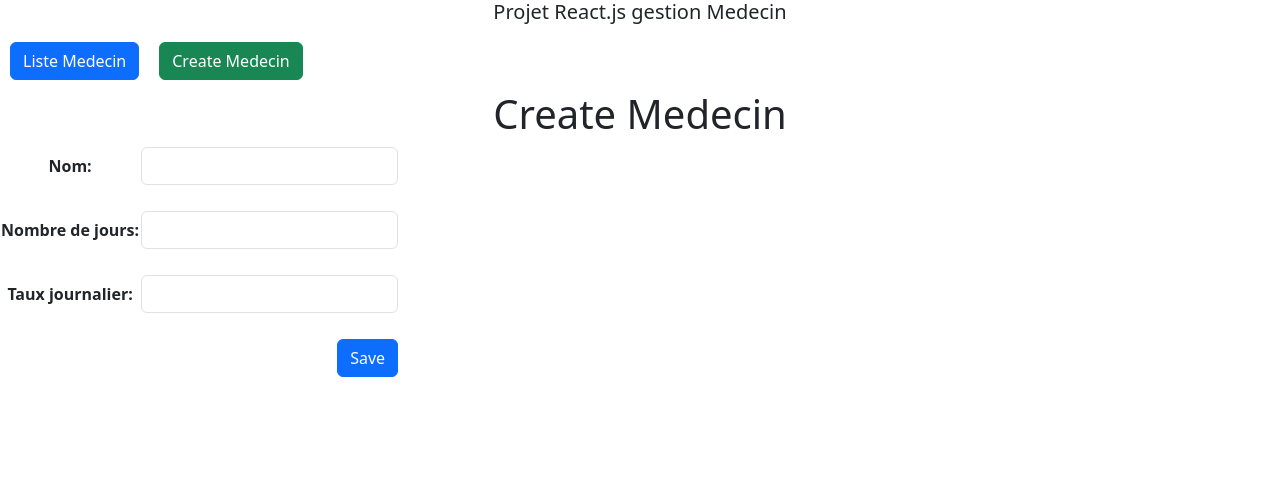
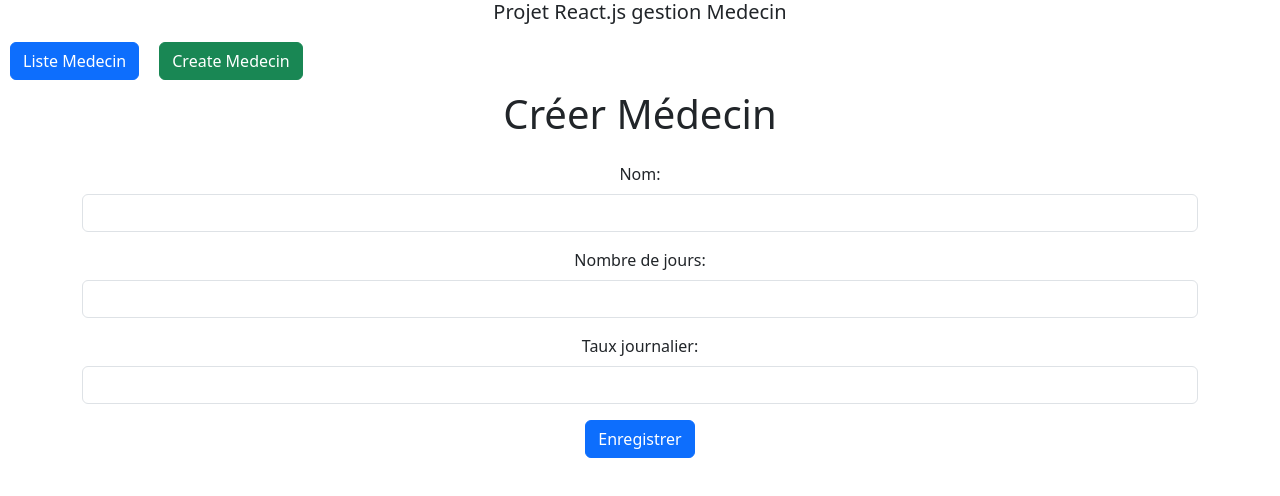
Before and after one commit to labyjohnsongabriel/projet-Medecin, a React (Create React App) app: page /user/create in a window 1280 px wide. Shown: the top 496 px of the page. Built offline with nearby package versions, Linux system fonts and the light colour scheme.

Commit message:
developper le code dans les projet pour code ajouter est travaillé

```diff
--- a/src/App.css
+++ b/src/App.css
@@ -13,3 +13,7 @@ nav ul li {
 .ko{
   text-align: center;
 }
+.container{
+  width: 45%;
+  height: 12%;
+}
--- a/src/components/CreateUser.jsx
+++ b/src/components/CreateUser.jsx
@@ -3,65 +3,97 @@ import axios from "axios";
 import { useNavigate } from "react-router-dom";
 import 'bootstrap/dist/css/bootstrap.min.css';
 
+export default function CreateMedecin() {
+    const navigate = useNavigate();
+    const [inputs, setInputs] = useState({
+        NomMed: '',
+        Nbr_jours: '',
+        Taux_journalier: ''
+    });
+    const [error, setError] = useState(null);
 
-export default function ListUser() {
-    const navigate = useNavigate();
-
-    const [inputs, setInputs] = useState([]);
 
     const handleChange = (event) => {
-        const name = event.target.name;
-        const value = event.target.value;
-        setInputs(values => ({...values, [name]: value}));
-    }
-    const handleSubmit = (event) => {
+        const { name, value } = event.target;
+        setInputs(prevState => ({ ...prevState, [name]: value }));
+    };
+
+
+    const handleSubmit = async (event) => {
         event.preventDefault();
 
-        axios.post('http://localhost:8888/api/users/save', inputs).then(function(response){
-            console.log(response.data);
-            navigate('/');
-        });
+        if (!inputs.NomMed || !inputs.Nbr_jours || !inputs.Taux_journalier) {
+            setError("Tous les champs sont requis.");
+            return;
+        }
 
-    }
+
+        if (inputs.Nbr_jours <= 0 || inputs.Taux_journalier <= 0) {
+            setError("Les valeurs de 'Nbr_jours' et 'Taux_journalier' doivent être des nombres positifs.");
+            return;
+        }
+
+        try {
+
+            const response = await axios.post('http://localhost:8888/api/users/save', inputs);
+
+
+            if (response.data && response.data.status === 1) {
+                navigate('/');
+            } else {
+                setError('Échec de la création de l\'enregistrement.');
+            }
+        } catch (error) {
+
+            console.error('Erreur lors de la requête POST:', error);
+            setError('Erreur lors de l\'envoi de la requête. Veuillez réessayer.');
+        }
+    };
+
+
     return (
-        <div className="ko">
-            <h1>Create Medecin</h1>
-            <form onSubmit={handleSubmit} >
-                <table cellSpacing="10">
-                    <tbody>
-                        <tr>
-                            <th>
-                                <label>Nom: </label>
-                            </th>
-                            <td>
-                                <input type="text" name="NomMed" onChange={handleChange} className="form-control"/>
-                            </td>
-                        </tr>  <br />
-                        <tr>
-                            <th>
-                                <label>Nombre de jours: </label>
-                            </th>
-                            <td>
-                                <input type="number" name="Nbr_jours" onChange={handleChange} className="form-control" />
-                            </td>
-                        </tr>  <br />
-                        <tr>
-                            <th>
-                                <label>Taux journalier: </label>
-                            </th>
-                            <td>
-                                <input type="number" name="Taux_journalier" onChange={handleChange} className="form-control"/>
-                            </td>
-                        </tr>  <br />
-
-                        <tr>
-                            <td colSpan="2" align ="right">
-                                <button className="btn btn-primary">Save</button>
-                            </td>
-                        </tr>
-                    </tbody>
-                </table>
+        <div className="container">
+            <h1 className="mb-4">Créer Médecin</h1>
+            {error && <div className="alert alert-danger">{error}</div>}
+            <form onSubmit={handleSubmit}>
+                <div className="mb-3">
+                    <label htmlFor="NomMed" className="form-label">Nom:</label>
+                    <input
+                        type="text"
+                        id="NomMed"
+                        name="NomMed"
+                        value={inputs.NomMed}
+                        onChange={handleChange}
+                        className="form-control"
+                        required
+                    />
+                </div>
+                <div className="mb-3">
+                    <label htmlFor="Nbr_jours" className="form-label">Nombre de jours:</label>
+                    <input
+                        type="number"
+                        id="Nbr_jours"
+                        name="Nbr_jours"
+                        value={inputs.Nbr_jours}
+                        onChange={handleChange}
+                        className="form-control"
+                        required
+                    />
+                </div>
+                <div className="mb-3">
+                    <label htmlFor="Taux_journalier" className="form-label">Taux journalier:</label>
+                    <input
+                        type="number"
+                        id="Taux_journalier"
+                        name="Taux_journalier"
+                        value={inputs.Taux_journalier}
+                        onChange={handleChange}
+                        className="form-control"
+                        required
+                    />
+                </div>
+                <button type="submit" className="btn btn-primary">Enregistrer</button>
             </form>
         </div>
-    )
+    );
 }
--- a/src/components/EditUser.jsx
+++ b/src/components/EditUser.jsx
@@ -2,81 +2,104 @@ import { useState, useEffect } from "react";
 import axios from "axios";
 import { useNavigate, useParams } from "react-router-dom";
 import 'bootstrap/dist/css/bootstrap.min.css';
-import 'boxicons'
 
+export default function EditMedecin() {
+    const navigate = useNavigate();
+    const { id } = useParams();
+    const [inputs, setInputs] = useState({
+        NomMed: '',
+        Nbr_jours: '',
+        Taux_journalier: ''
+    });
+    const [error, setError] = useState(null);
 
-export default function ListUser() {
-    const navigate = useNavigate();
-
-    const [inputs, setInputs] = useState([]);
-
-    const {id} = useParams();
 
     useEffect(() => {
         getUser();
     }, []);
 
-    function getUser() {
-        axios.get(`http://localhost:8888/api/user/${id}`).then(function(response) {
+
+    const getUser = async () => {
+        try {
+            const response = await axios.get(`http://localhost:8888/api/user/${id}`);
             console.log(response.data);
             setInputs(response.data);
-        });
-    }
+        } catch (error) {
+            console.error('Erreur lors de la récupération des détails de l\'utilisateur:', error);
+            setError('Erreur lors de la récupération des détails de l\'utilisateur.');
+        }
+    };
 
+    // Fonction pour gérer les changements de champ dans le formulaire
     const handleChange = (event) => {
-        const name = event.target.name;
-        const value = event.target.value;
-        setInputs(values => ({...values, [name]: value}));
-    }
-    const handleSubmit = (event) => {
+        const { name, value } = event.target;
+        setInputs(prevState => ({ ...prevState, [name]: value }));
+    };
+
+    // Fonction pour gérer la soumission du formulaire
+    const handleSubmit = async (event) => {
         event.preventDefault();
 
-        axios.put(`http://localhost:8888/api/user')
-        /${id}/save`, inputs).then(function(response){
+        try {
+            const response = await axios.put(`http://localhost:8888/api/user/${id}`, inputs);
             console.log(response.data);
-            navigate('/');
-        });
 
-    }
+            // Vérifiez la réponse pour vous assurer que l'enregistrement a été mis à jour avec succès
+            if (response.data && response.data.status === 1) {
+                navigate('/');
+            } else {
+                setError('Échec de la mise à jour de l\'enregistrement.');
+            }
+        } catch (error) {
+            console.error('Erreur lors de la requête PUT:', error);
+            setError('Erreur lors de l\'envoi de la requête. Veuillez réessayer.');
+        }
+    };
+
     return (
-        <div>
-            <h1>Edit Medecin</h1>
+        <div className="container">
+            <h1 className="mb-4">Modifier Médecin</h1>
+            {error && <div className="alert alert-danger">{error}</div>}
             <form onSubmit={handleSubmit}>
-                <table cellSpacing="10" >
-                    <tbody>
-                        <tr>
-                            <th>
-                                <label>Nom: </label>
-                            </th>
-                            <td>
-                                <input value={inputs.NomMed} type="text" name="name" onChange={handleChange} className="form-control"/>
-                            </td>
-                        </tr>  <br />
-                        <tr>
-                            <th>
-                                <label>Nombre de jours: </label>
-                            </th>
-                            <td>
-                                <input value={inputs.Nbr_jours} type="number" name="email" onChange={handleChange} className="form-control" />
-                            </td>
-                        </tr><br />
-                        <tr>
-                            <th>
-                                <label>Taux journalier: </label>
-                            </th>
-                            <td>
-                                <input value={inputs.Taux_journalier} type="number" name="mobile" onChange={handleChange} className="form-control"/>
-                            </td>
-                        </tr>  <br />
-
-                        <tr>
-                            <td colSpan="2" align ="right">
-                                <button className="btn btn-success">save</button>
-                            </td>
-                        </tr>
-                    </tbody>
-                </table>
+                <div className="mb-3">
+                    <label htmlFor="NomMed" className="form-label">Nom:</label>
+                    <input
+                        type="text"
+                        id="NomMed"
+                        name="NomMed"
+                        value={inputs.NomMed}
+                        onChange={handleChange}
+                        className="form-control"
+                        required
+                    />
+                </div>
+                <div className="mb-3">
+                    <label htmlFor="Nbr_jours" className="form-label">Nombre de jours:</label>
+                    <input
+                        type="number"
+                        id="Nbr_jours"
+                        name="Nbr_jours"
+                        value={inputs.Nbr_jours}
+                        onChange={handleChange}
+                        className="form-control"
+                        required
+                    />
+                </div>
+                <div className="mb-3">
+                    <label htmlFor="Taux_journalier" className="form-label">Taux journalier:</label>
+                    <input
+                        type="number"
+                        id="Taux_journalier"
+                        name="Taux_journalier"
+                        value={inputs.Taux_journalier}
+                        onChange={handleChange}
+                        className="form-control"
+                        required
+                    />
+                </div>
+                <button type="submit" className="btn btn-success">Enregistrer</button>
             </form>
         </div>
-    )
+    );
+
 }
--- a/src/index.css
+++ b/src/index.css
@@ -11,3 +11,6 @@ code {
   font-family: source-code-pro, Menlo, Monaco, Consolas, 'Courier New',
     monospace;
 }
+div{
+  text-align: center;
+}
```
Also changed, not shown: src/components/ListUser.jsx (renamed from src/components/ListUser.js, +52 -33 lines), src/index.js (+6 -4 lines), 2 other files (tests, documents, lock files or other folders).
